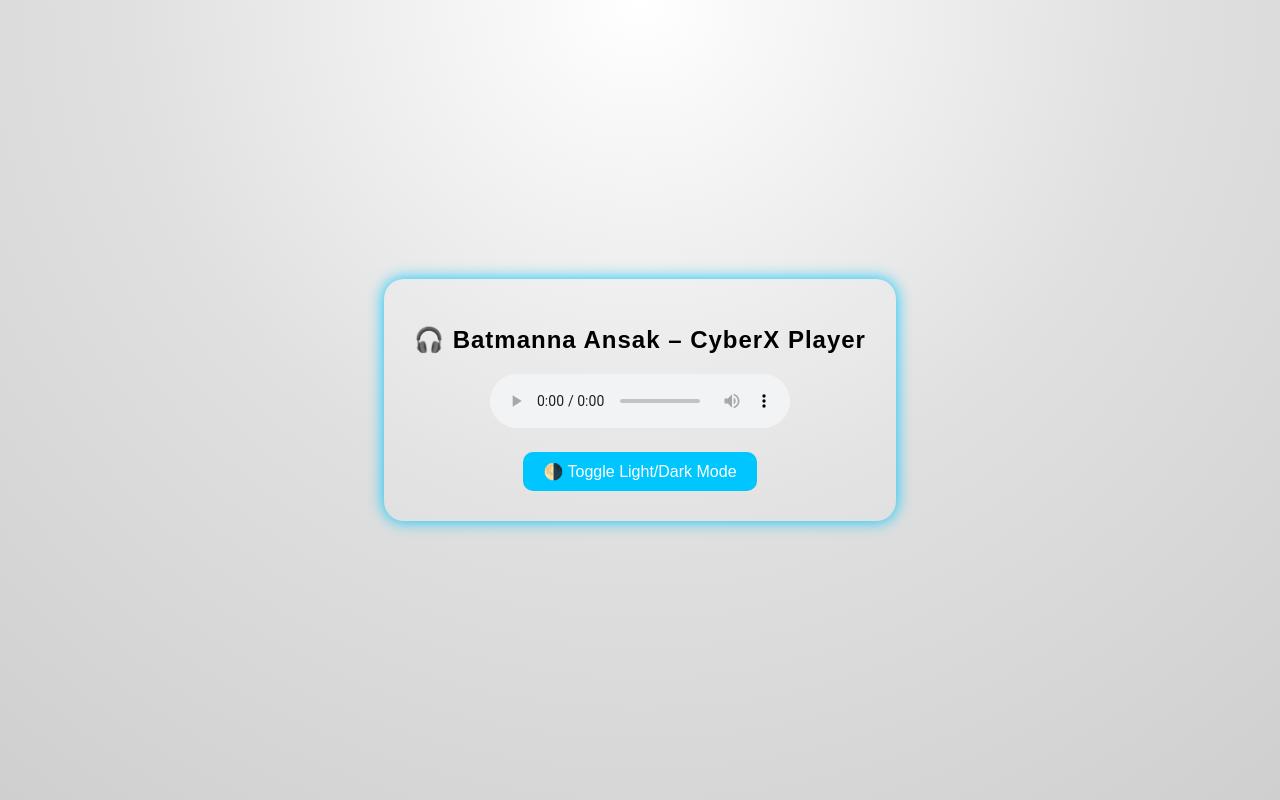
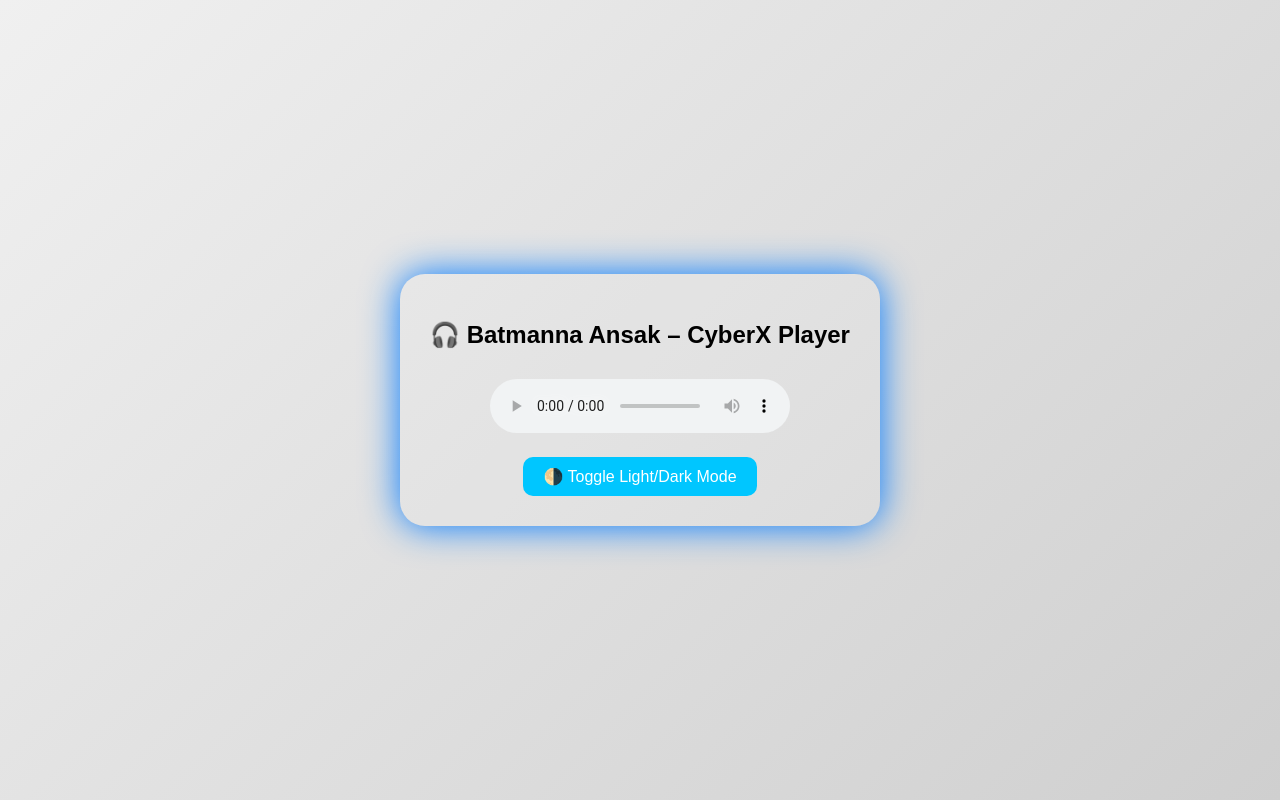
Before and after one commit to nexty22/Website-u, a plain HTML site: page index.html in a window 1280 px wide. Both pictures are taken after a click on the button "🌗 Toggle Light/Dark Mode". Drawn offline with Linux system fonts and the light colour scheme.

Commit message:
Update index.html

```diff
--- a/index.html
+++ b/index.html
@@ -12,7 +12,7 @@
       display: flex;
       justify-content: center;
       align-items: center;
-      background: radial-gradient(circle at top, #0f2027, #203a43, #2c5364);
+      background: linear-gradient(135deg, #000428, #004e92);
       color: white;
       font-family: Arial, sans-serif;
       transition: background 0.5s;
@@ -20,21 +20,27 @@
 
     .player {
       text-align: center;
-      background: rgba(255, 255, 255, 0.1);
+      background: rgba(255, 255, 255, 0.08);
       padding: 30px;
-      border-radius: 20px;
-      box-shadow: 0 0 20px rgba(255, 255, 255, 0.2);
+      border-radius: 25px;
+      box-shadow: 0 0 25px rgba(0, 200, 255, 0.4);
+      animation: glow 3s infinite alternate;
+    }
+
+    @keyframes glow {
+      from { box-shadow: 0 0 10px #00c6ff; }
+      to { box-shadow: 0 0 40px #0072ff; }
     }
 
     h1 {
       font-size: 1.5rem;
       margin-bottom: 20px;
-      letter-spacing: 1px;
     }
 
     audio {
       width: 300px;
       outline: none;
+      margin-top: 10px;
     }
 
     button {
@@ -55,26 +61,16 @@
     }
 
     .light-mode {
-      background: radial-gradient(circle at top, #ffffff, #e0e0e0, #cfcfcf);
-      color: black;
-    }
-
-    .glow {
-      box-shadow: 0 0 20px #00c6ff, 0 0 40px #0072ff;
-      animation: glow 2s infinite alternate;
-    }
-
-    @keyframes glow {
-      from { box-shadow: 0 0 15px #00c6ff; }
-      to { box-shadow: 0 0 40px #0072ff; }
+      background: linear-gradient(135deg, #f0f0f0, #cfcfcf);
+      color: #000;
     }
   </style>
 </head>
 <body>
-  <div class="player glow">
+  <div class="player">
     <h1>🎧 Batmanna Ansak – CyberX Player</h1>
     <audio controls autoplay>
-      <source src="https://raw.githubusercontent.com/nexty22/cyberX/main/batmanna_ansak.mp3" type="audio/mpeg">
+      <source src="https://raw.githubusercontent.com/nexty22/Website-u/main/batmanna_ansak.mp3" type="audio/mpeg">
       Your browser does not support the audio element.
     </audio>
     <br>
```
